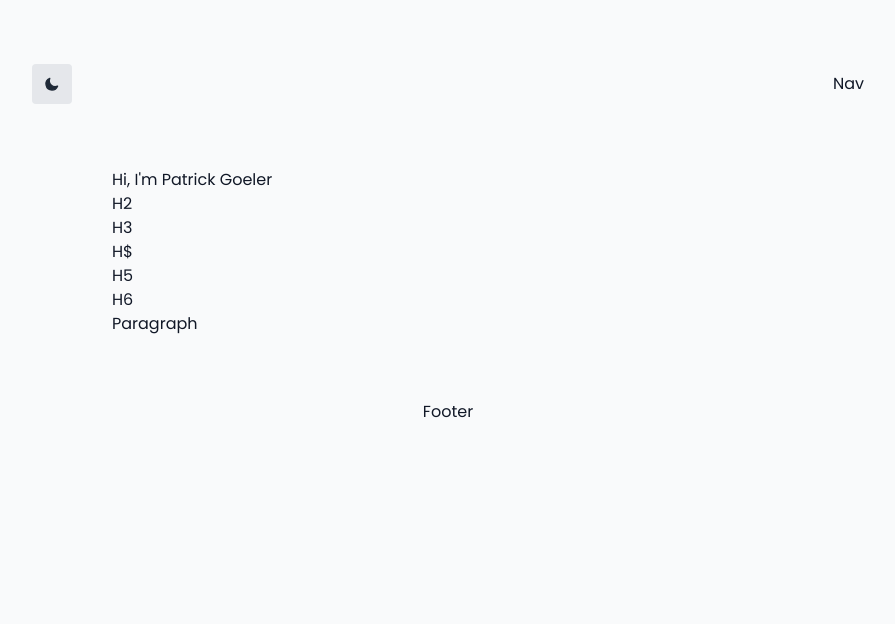
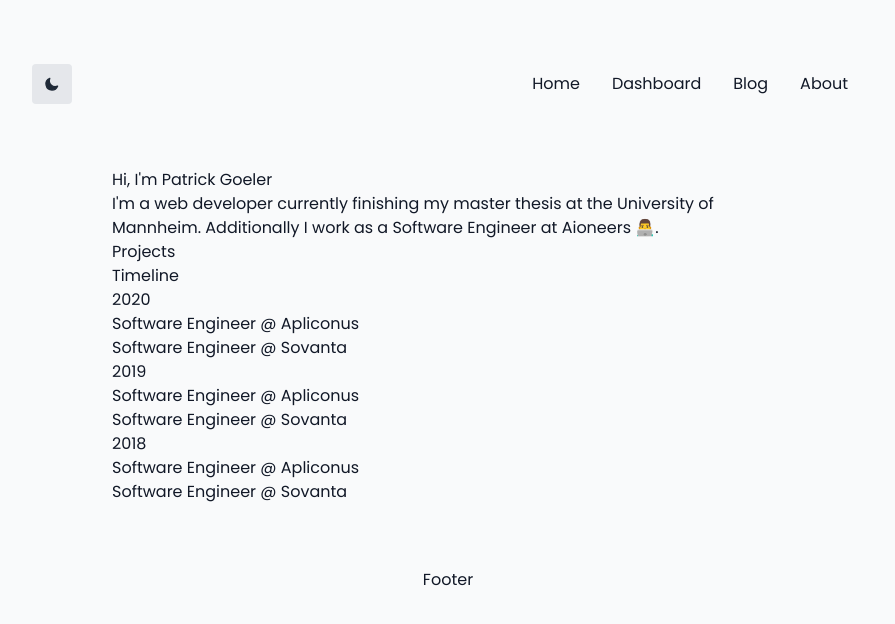
Before and after one commit to 22940dev/abc-port-goeler, a Next.js app: page / in a window 1280 px wide. Shown: the top 624 px of the page, without its empty margins (192-1087 px from the left). Built offline with nearby package versions, Linux system fonts and the light colour scheme; what @tailwindcss/typography would draw is missing.

Commit message:
Scaffold Basic Pages

```diff
--- a/components/Layout.tsx
+++ b/components/Layout.tsx
@@ -10,7 +10,7 @@ export default function Layout({ children }: Props) {
         <div className="bg-gray-50 dark:bg-gray-900 text-gray-900 dark:text-gray-50 min-h-screen antialiased">
             <Nav />
             <div className="px-8">
-                <main className="flex flex-col max-w-2xl mx-auto w-full mb-16 prose lg:prose-xl dark:prose-light">
+                <main className="flex flex-col max-w-2xl mx-auto w-full mb-16 prose lg:prose-lg dark:prose-light">
                     {children}
                 </main>
                 <Footer />
--- a/components/Nav.tsx
+++ b/components/Nav.tsx
@@ -1,10 +1,25 @@
 import ThemeToggle from "./ThemeToggle"
+
+import Link from "next/link"
 
 export default function Nav() {
     return (
-        <nav className="flex justify-between items-center max-w-4xl w-full mx-auto p-8 my-0 md:my-8 sticky">
+        <nav className="flex justify-between items-center max-w-4xl w-full mx-auto p-8 my-0 md:my-8 sticky top-0 z-10 bg-gray-50 dark:bg-gray-900">
             <ThemeToggle />
-            <div>Nav</div>
+            <div>
+                <Link href="/">
+                    <a className="p-1 sm:p-4">Home</a>
+                </Link>
+                <Link href="/dashboard">
+                    <a className="p-1 sm:p-4">Dashboard</a>
+                </Link>
+                <Link href="/blog">
+                    <a className="p-1 sm:p-4">Blog</a>
+                </Link>
+                <Link href="/about">
+                    <a className="p-1 sm:p-4">About</a>
+                </Link>
+            </div>
         </nav>
     )
 }
--- /dev/null
+++ b/pages/about.tsx
@@ -0,0 +1,7 @@
+export default function About() {
+    return (
+        <>
+            <h1>About</h1>
+        </>
+    )
+}
--- /dev/null
+++ b/pages/blog.tsx
@@ -0,0 +1,7 @@
+export default function Blog() {
+    return (
+        <>
+            <h1>Blog</h1>
+        </>
+    )
+}
--- /dev/null
+++ b/pages/dashboard.tsx
@@ -0,0 +1,7 @@
+export default function Dashboard() {
+    return (
+        <>
+            <h1>Dashboard</h1>
+        </>
+    )
+}
--- a/pages/index.tsx
+++ b/pages/index.tsx
@@ -2,12 +2,27 @@ export default function Home() {
     return (
         <>
             <h1>Hi, I'm Patrick Goeler</h1>
-            <h2>H2</h2>
-            <h3>H3</h3>
-            <h4>H$</h4>
-            <h5>H5</h5>
-            <h6>H6</h6>
-            <p>Paragraph</p>
+            <p>
+                I'm a web developer currently finishing my master thesis at the University of
+                Mannheim. Additionally I work as a Software Engineer at Aioneers 👨‍💻.
+            </p>
+            <h2>Projects</h2>
+            <h2>Timeline</h2>
+            <h3>2020</h3>
+            <ul>
+                <li>Software Engineer @ Apliconus</li>
+                <li>Software Engineer @ Sovanta</li>
+            </ul>
+            <h3>2019</h3>
+            <ul>
+                <li>Software Engineer @ Apliconus</li>
+                <li>Software Engineer @ Sovanta</li>
+            </ul>
+            <h3>2018</h3>
+            <ul>
+                <li>Software Engineer @ Apliconus</li>
+                <li>Software Engineer @ Sovanta</li>
+            </ul>
         </>
     )
 }
--- a/styles/globals.css
+++ b/styles/globals.css
@@ -17,3 +17,9 @@ html {
     flex-direction: column;
     min-height: 100vh;
 }
+
+.sticky-nav {
+    position: sticky;
+    z-index: 10;
+    top: 0;
+}
```
